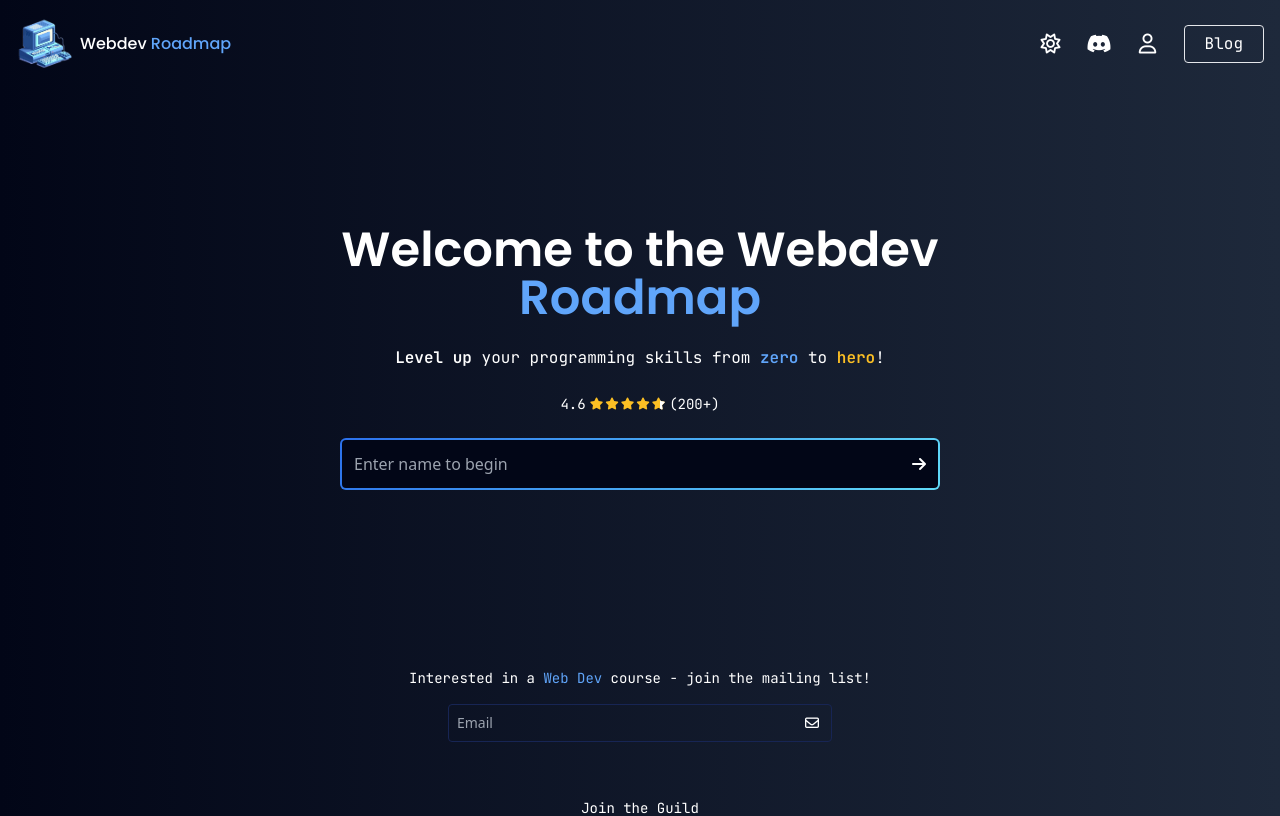
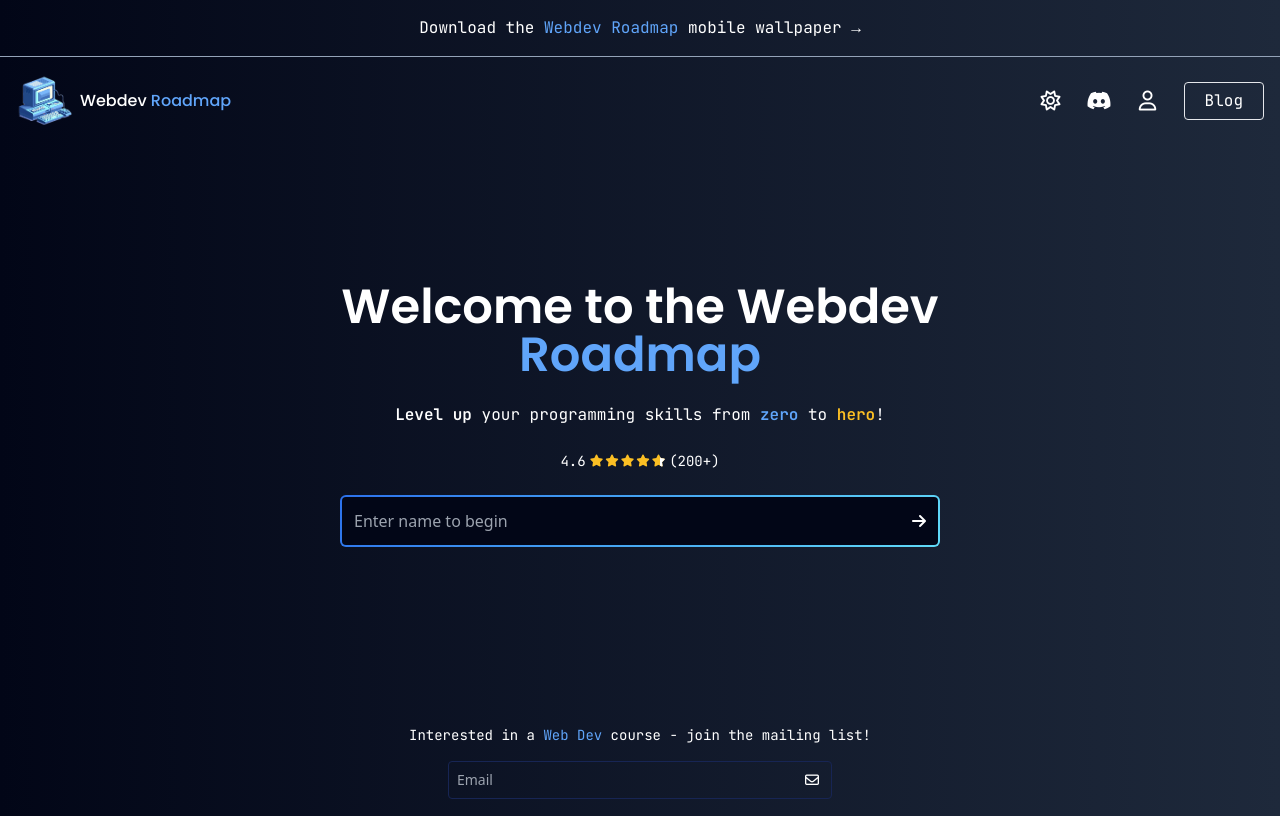
Before and after one commit to jamezmca/roadmap-v2, a SvelteKit app: page / in a window 1280 px wide. Shown: the top 816 px of the page. Built offline with nearby package versions, Linux system fonts and the light colour scheme.

Commit message:
add certificate

```diff
--- a/src/components/Header.svelte
+++ b/src/components/Header.svelte
@@ -41,10 +41,28 @@
     }
 </script>
 
-<header class=" flex items-center justify-between  p-4 gap-2">
+<section
+    class="border-b border-solid border-slate-400 p-4 flex items-center justify-center text-center"
+>
+    <a
+        class=""
+        href="/Webdev Roadmap Certificate - track progress & sign on completion.jpg"
+        download
+    >
+        <h4>
+            Download the <span class="text-blue-400">Webdev Roadmap</span> mobile
+            wallpaper &rarr;
+        </h4>
+    </a>
+</section>
+<header class=" flex items-center justify-between p-4 gap-2">
     <a href="/" class="flex flex-col text-center">
         <div class="flex items-center gap-2">
-            <img class="w-10 sm:w-12 md:w-14 hidden sm:inline" src="/pc.png" alt="logo_img" />
+            <img
+                class="w-10 sm:w-12 md:w-14 hidden sm:inline"
+                src="/pc.png"
+                alt="logo_img"
+            />
             <h1 class="font-medium">
                 Webdev <span class={"poppins " + styles.accentColor}
                     >Roadmap</span
@@ -53,7 +71,9 @@
         </div>
         <!-- <h3 class={"text-xs sm:text-sm italic" + fadedColor}>Guide by Smoljames</h3> -->
     </a>
-    <div class="flex items-center gap-2 sm:gap-4 text-base sm:text-lg md:text-xl">
+    <div
+        class="flex items-center gap-2 sm:gap-4 text-base sm:text-lg md:text-xl"
+    >
         <button
             on:click={toggleTheme}
             class={"grid place-items-center w-8 sm:w-10 aspect-square rounded-md  duration-200 hover:opacity-60"}
@@ -111,7 +131,10 @@
                 </div>
             </div>
         </div>
-        <a href="/blog" class={"  border duration-200 border-solid hover:opacity-60 rounded px-3 sm:px-4 py-1.5 md:px-5 text-sm sm:text-base poppins flex items-center gap-2 "}>
+        <a
+            href="/blog"
+            class={"  border duration-200 border-solid hover:opacity-60 rounded px-3 sm:px-4 py-1.5 md:px-5 text-sm sm:text-base poppins flex items-center gap-2 "}
+        >
             <!-- <i class="fa-solid fa-scroll hidden sm:inline"></i> -->
             <h4>Blog</h4>
         </a>
```
Also changed, not shown: static/Webdev Roadmap Certificate - track progress & sign on completion.jpg (added).
